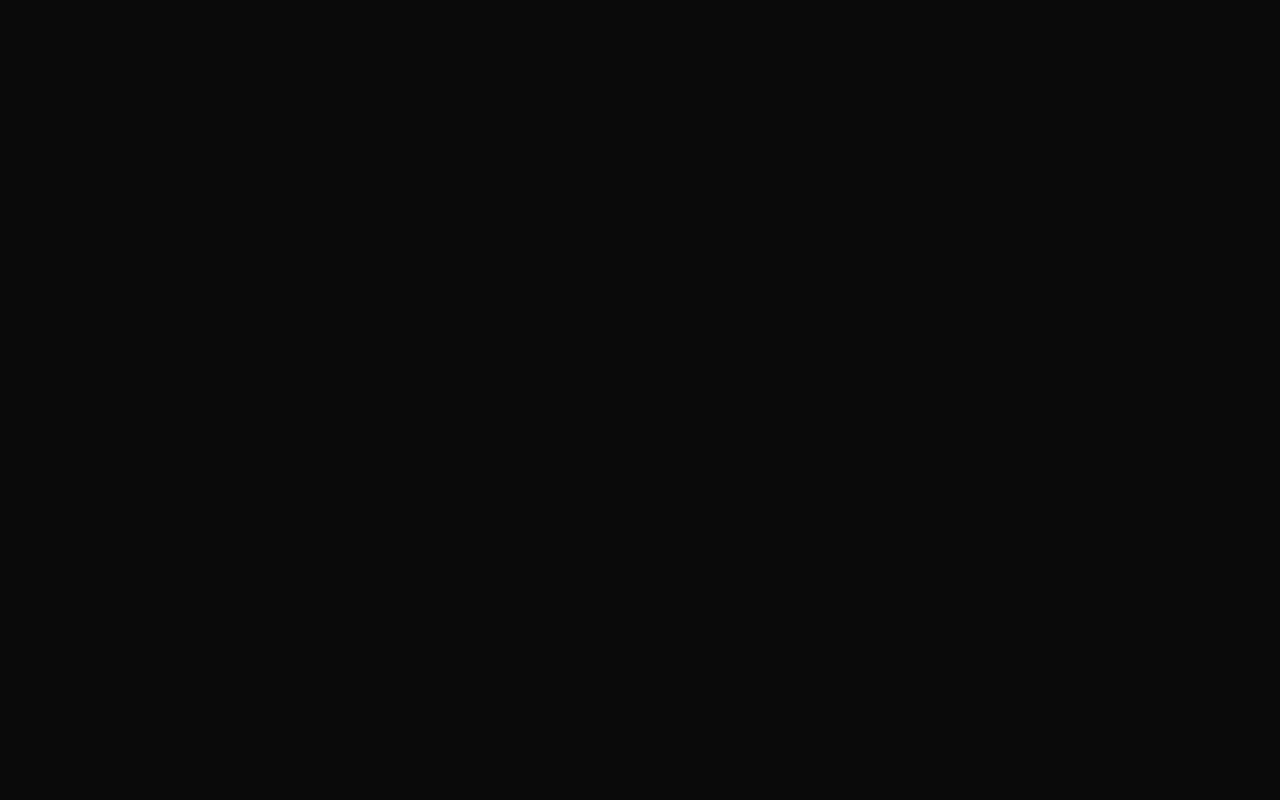
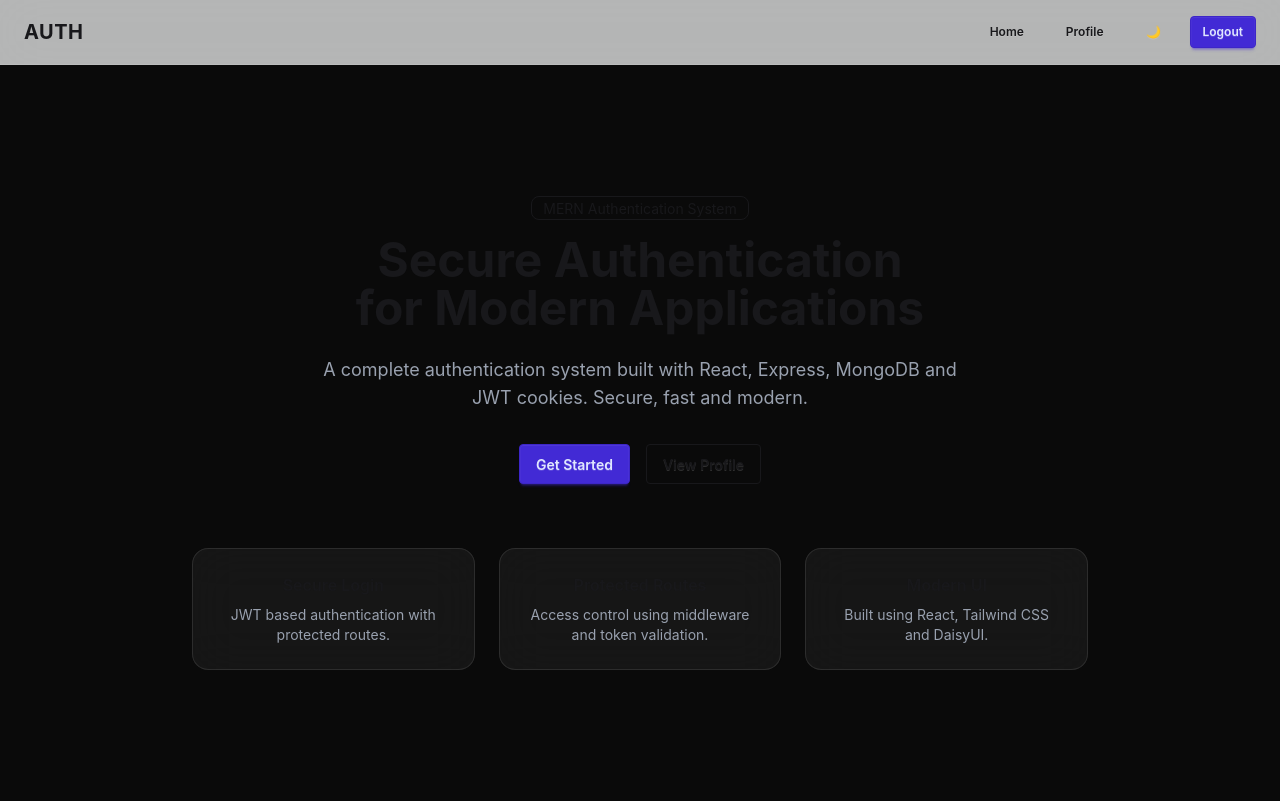
Before and after one commit to Prathviesh1211/mern-auth-practice, a React app in the folder frontend/: page / in a window 1280 px wide. Before the commit this address had no page. Built offline with nearby package versions, Linux system fonts and the light colour scheme; the HTML template or start-up script is replaced by a standard one.

Commit message:
Add profile,Homepage and Logout feature

```diff
--- a/frontend/src/App.jsx
+++ b/frontend/src/App.jsx
@@ -2,11 +2,15 @@ import {Routes,Route} from "react-router-dom"
 import Signup from "./pages/Signup"
 import Login from "./pages/Login"
 import Profile from "./pages/Profile"
+import Navbar from "./components/Navbar";
+import Homepage from "./pages/Homepage";
 function App() {
   return (
     <div className="min-h-screen bg-neutral-950 relative overflow-hidden">
       {/* <div className="absolute top-0 left-0 h-96 w-96 rounded-full bg-blue-500/10 blur-3xl"> */}
+      <Navbar/>
    <Routes>
+      <Route path="/" element={<Homepage/>}/>
         <Route path="/signup" element={<Signup/>} />
         <Route path="/login" element={<Login/>} />
         <Route path="/profile" element={<Profile/>} />
--- a/frontend/src/components/Navbar.jsx
+++ b/frontend/src/components/Navbar.jsx
@@ -1,11 +1,66 @@
-import React from 'react'
+import { Link } from "react-router-dom";
+import { toast } from "sonner";
+import { logoutUser } from "../services/authServices";
+import {useNavigate} from "react-router-dom"
 
 const Navbar = () => {
+  const navigate=useNavigate();
+
+  const handleLogout=async()=>{
+    try{
+      const res=await logoutUser();
+      toast.success(res.message || "Logged out successfully");
+      navigate("/login");
+    }catch(error){
+      toast.error(error.response?.data?.message || "Failed to log out");
+    }
+  }
+
   return (
-    <div>
-      Navbar
-    </div>
-  )
-}
+    <nav className="sticky top-0 z-50 border-b border-white/10 bg-base-100/70 backdrop-blur-xl">
+      <div className="max-w-7xl mx-auto px-6 h-16 flex items-center justify-between">
 
-export default Navbar
+        <Link
+          to="/"
+          className="text-xl font-bold tracking-wide"
+        >
+          AUTH
+        </Link>
+
+        <div className="flex items-center gap-4">
+
+          <Link
+            to="/"
+            className="btn btn-ghost btn-sm"
+          >
+            Home
+          </Link>
+
+          <Link
+            to="/profile"
+            className="btn btn-ghost btn-sm"
+          >
+            Profile
+          </Link>
+
+          <button
+            className="btn btn-ghost btn-sm"
+          >
+            🌙
+          </button>
+
+          <button
+            className="btn btn-primary btn-sm"
+            onClick={handleLogout}
+          >
+            Logout
+          </button>
+
+        </div>
+
+      </div>
+    </nav>
+  );
+};
+
+export default Navbar;
--- /dev/null
+++ b/frontend/src/pages/Homepage.jsx
@@ -0,0 +1,75 @@
+import { useNavigate } from "react-router-dom";
+
+const Home = () => {
+
+    const navigate = useNavigate();
+
+  return (
+    <div className="min-h-[calc(100vh-64px)] flex items-center justify-center px-4">
+      <div className="max-w-4xl text-center">
+
+        <span className="badge badge-outline mb-4">
+          MERN Authentication System
+        </span>
+
+        <h1 className="text-5xl font-bold mb-6">
+          Secure Authentication
+          <br />
+          for Modern Applications
+        </h1>
+
+        <p className="text-lg text-gray-400 max-w-2xl mx-auto mb-8">
+          A complete authentication system built with React, Express,
+          MongoDB and JWT cookies. Secure, fast and modern.
+        </p>
+
+        <div className="flex justify-center gap-4 mb-16">
+          <button className="btn btn-primary" onClick={()=>navigate("/signup")}>
+            Get Started
+          </button>
+
+          <button className="btn btn-outline" onClick={()=>navigate("/profile")}>
+            View Profile
+          </button>
+        </div>
+
+        <div className="grid md:grid-cols-3 gap-6">
+
+          <div className="rounded-2xl border border-white/10 bg-white/5 backdrop-blur-xl p-6">
+            <h3 className="font-semibold mb-2">
+              Secure Login
+            </h3>
+
+            <p className="text-sm text-gray-400">
+              JWT based authentication with protected routes.
+            </p>
+          </div>
+
+          <div className="rounded-2xl border border-white/10 bg-white/5 backdrop-blur-xl p-6">
+            <h3 className="font-semibold mb-2">
+              Protected Routes
+            </h3>
+
+            <p className="text-sm text-gray-400">
+              Access control using middleware and token validation.
+            </p>
+          </div>
+
+          <div className="rounded-2xl border border-white/10 bg-white/5 backdrop-blur-xl p-6">
+            <h3 className="font-semibold mb-2">
+              Modern UI
+            </h3>
+
+            <p className="text-sm text-gray-400">
+              Built using React, Tailwind CSS and DaisyUI.
+            </p>
+          </div>
+
+        </div>
+
+      </div>
+    </div>
+  );
+};
+
+export default Home;
--- a/frontend/src/pages/Profile.jsx
+++ b/frontend/src/pages/Profile.jsx
@@ -1,11 +1,79 @@
-import React from 'react'
+import React, { useEffect, useState } from "react";
+import { getCurrentUser } from "../services/authServices";
+import { toast } from "sonner";
 
 const Profile = () => {
+  const [user, setUser] = useState(null);
+
+  useEffect(() => {
+    try {
+      const fetchUser = async () => {
+        const res = await getCurrentUser();
+        setUser(res.user);
+        console.log(res.user);
+      };
+
+      fetchUser();
+      toast.success("User data fetched successfully");
+    } catch (error) {
+      toast.error(error.response?.data?.message || "Failed to fetch user data");
+    }
+  }, []);
+
+  if (!user) {
+    return (
+      <div className="min-h-screen flex items-center justify-center">
+        <div className="loading loading-spinner loading-lg"></div>
+      </div>
+    );
+  }
+
   return (
-    <div>
-      Profile Page
+    <div className="min-h-screen flex items-center justify-center px-4">
+      <div className="w-full max-w-md rounded-3xl border border-white/10 bg-white/5 backdrop-blur-xl p-8 shadow-2xl">
+        <div className="text-center mb-8">
+          <h3 className="text-sm uppercase tracking-widest text-gray-400">
+            Profile
+          </h3>
+
+          <div className="mt-4">
+            <div className="w-20 h-20 rounded-full bg-primary flex items-center justify-center text-2xl font-bold mx-auto">
+              {user.name.charAt(0).toUpperCase()}
+            </div>
+          </div>
+
+          <h1 className="text-2xl font-bold mt-4">{user.name}</h1>
+
+          <p className="text-gray-400 mt-1">{user.email}</p>
+        </div>
+
+        <div className="mt-8 rounded-2xl border mb-4 border-white/10 bg-white/5 p-4">
+          <h2 className="font-semibold mb-2 text-center">Welcome Back 👋</h2>
+
+          <p className="text-sm  text-gray-400 text-center">
+            Your account is authenticated and active.
+          </p>
+        </div>
+
+        <div className="space-y-4">
+          <div className="flex justify-between items-center rounded-xl bg-white/5 p-4 border border-white/5">
+            <span className="text-gray-400">Status</span>
+            <span className="badge badge-success">Active</span>
+          </div>
+
+          <div className="flex justify-between items-center rounded-xl bg-white/5 p-4 border border-white/5">
+            <span className="text-gray-400">Account Type</span>
+            <span>User</span>
+          </div>
+
+          <div className="flex justify-between items-center rounded-xl bg-white/5 p-4 border border-white/5">
+            <span className="text-gray-400">User ID</span>
+            <span>{user._id.slice(0, 8)}...</span>
+          </div>
+        </div>
+      </div>
     </div>
-  )
-}
+  );
+};
 
-export default Profile
+export default Profile;
--- a/frontend/src/services/authServices.js
+++ b/frontend/src/services/authServices.js
@@ -1,6 +1,5 @@
 /* eslint-disable no-useless-catch */
 import axios from "axios";
-import { toast } from "sonner";
 const API_URL = "http://localhost:3000/api/auth";
 
 const loginUser = async (userData) => {
@@ -15,4 +14,27 @@ const loginUser = async (userData) => {
   }
 };
 
-export { loginUser };
+const logoutUser=async()=>{
+  try {
+    const response=await axios.post(`${API_URL}/logout`,null,{
+      withCredentials:true
+    })
+    return response.data;
+  } catch (error) {
+    throw error
+  }
+}
+
+const getCurrentUser=async ()=>{
+  try{
+    const response=await axios.get(`${API_URL}/profile`,{
+    withCredentials:true
+  });
+
+  return response.data
+  }catch(error){
+    throw error;
+  }
+}
+
+export { loginUser,getCurrentUser,logoutUser };
```
